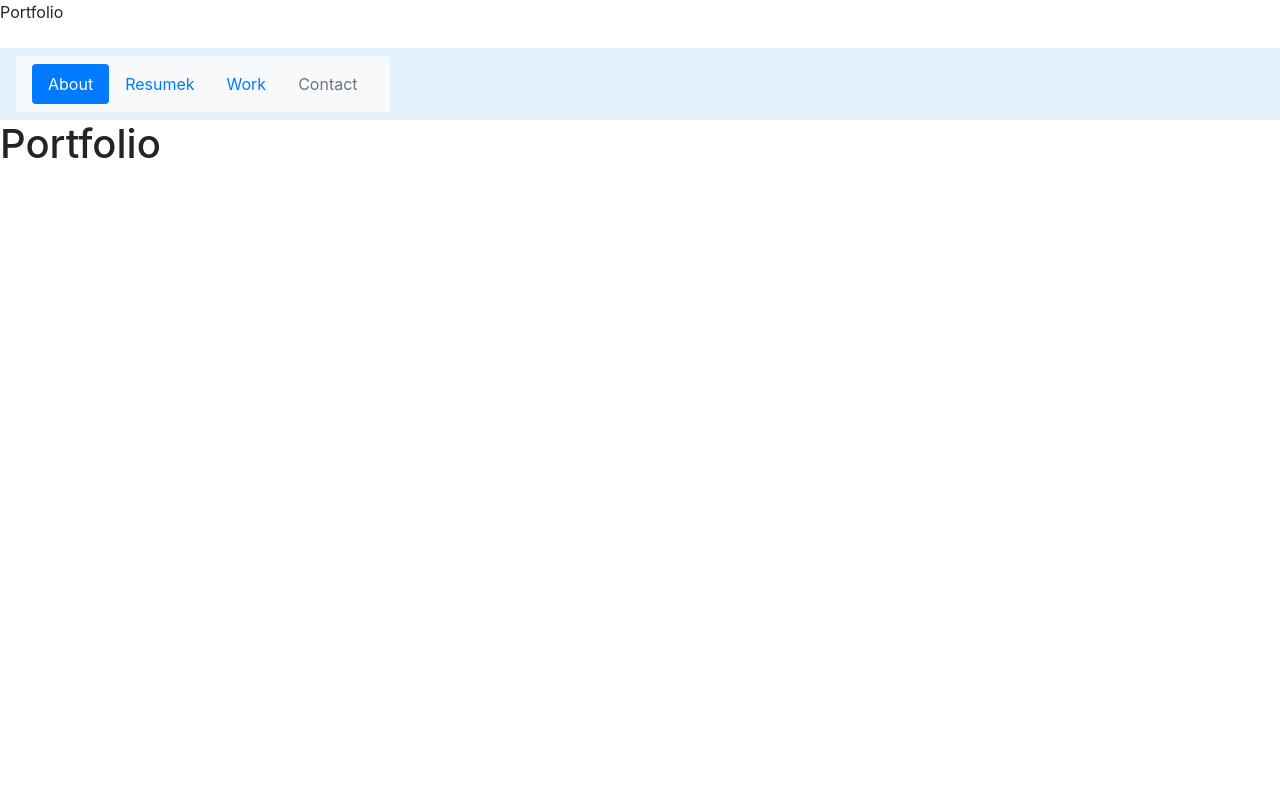
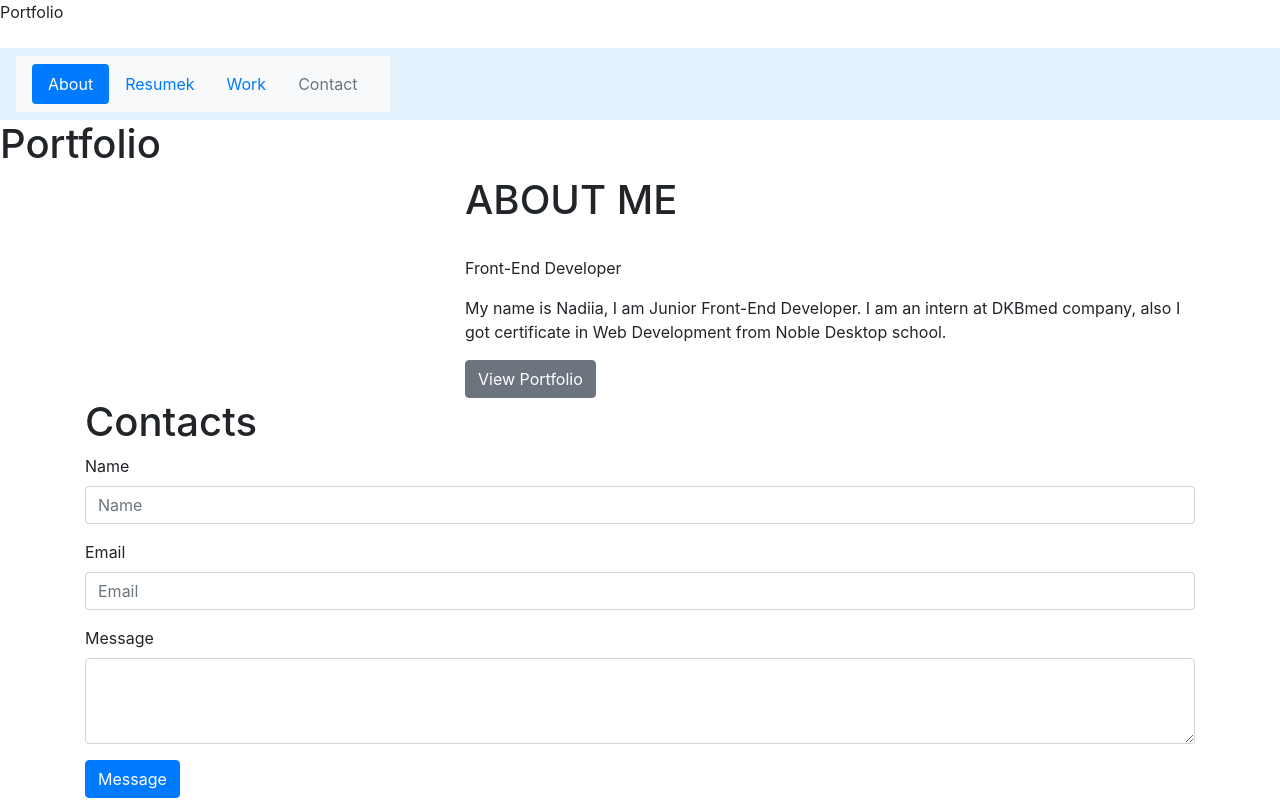
Before and after one commit to NadiiaHr/portfolio, a plain HTML site: page index.html in a window 1280 px wide. Drawn offline with nearby package versions, Linux system fonts and the light colour scheme.

Commit message:
Update index.html

```diff
--- a/index.html
+++ b/index.html
@@ -25,6 +25,35 @@
          </nav>
         <h1>Portfolio</h1>
     </div>
+    <div class="container">
+    <div class="row">
+      <div class="col-4"></div>
+      <div class="col-8">
+         <h1>ABOUT ME</h1>
+         <img href="" alt="">
+          <p>Front-End Developer</p>
+          <p>My name is Nadiia, I am Junior Front-End Developer. I am an intern at DKBmed company, also I got certificate in Web Development from Noble Desktop school.</p>
+          <button type="button" class="btn btn-secondary" href="#">View Portfolio</button>
+      </div>
+    </div>
+    <div id="contact">
+			<h1>Contacts</h1>
+					<form>
+						<div class="form-group">
+							<label for="name">Name</label>
+							<input type="text" class="form-control" id="name"  placeholder="Name">
+						</div>
+						<div class="form-group">
+							<label for="email">Email</label>
+							<input type="email" class="form-control" id="email" placeholder="Email">
+						</div>
+						 <div class="form-group">
+							<label for="message">Message</label>
+							<textarea class="form-control" id="message" rows="3"></textarea>
+						</div>
+						<button type="submit" class="btn btn-primary">Message</button>
+				</form>
+    </div>
 
 
     <script src="https://code.jquery.com/jquery-3.3.1.slim.min.js" integrity="sha384-q8i/X+965DzO0rT7abK41JStQIAqVgRVzpbzo5smXKp4YfRvH+8abtTE1Pi6jizo" crossorigin="anonymous"></script>
```
